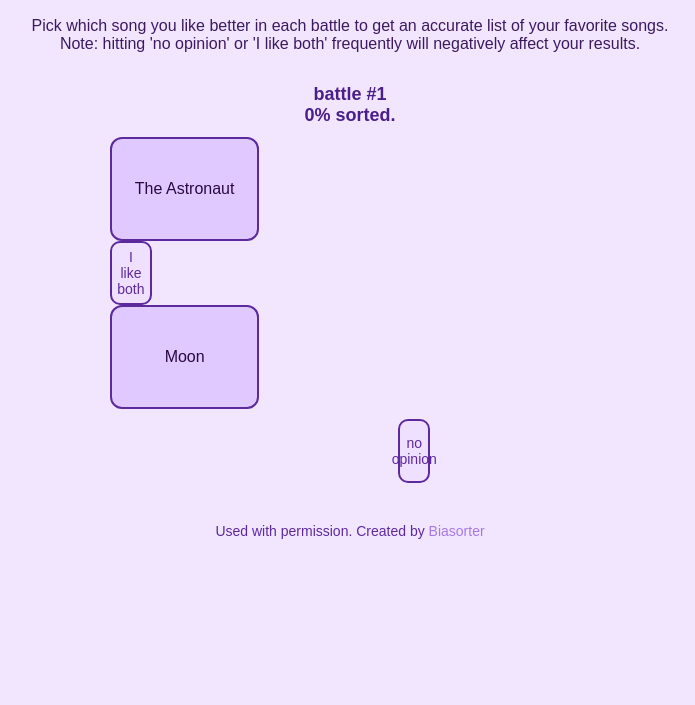
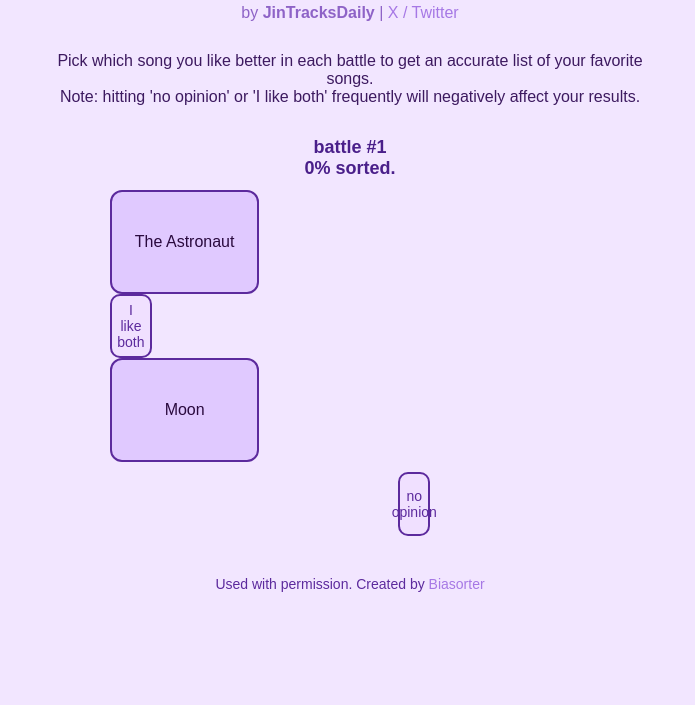
Before and after one commit to neeluus/Jin-Songs-Sorter, a plain HTML site: page index.html in a window 1280 px wide. Shown: the part 95-800 px from the top of the page, without its empty margins (290-985 px from the left). Drawn offline with Linux system fonts and the light colour scheme.

Commit message:
Update index.html

```diff
--- a/index.html
+++ b/index.html
@@ -5,21 +5,25 @@
 <title>Jin Songs Sorter</title>
 <style>
 body {
-    max-width: 700px;
-    margin: 0 auto;
-    font-family: 'Arial', sans-serif;
-    text-align: center;
+    margin: 0;
+    padding: 20px;
+    font-family: Arial, sans-serif;
     background: #f2e6ff;
     color: #2a0a3e;
+    display: flex;
+    flex-direction: column;
+    align-items: center;
 }
 h1 {
     color: #5c2a9d;
     margin-bottom: 5px;
+    text-align: center;
 }
 .subtitle {
     font-size: 16px;
     color: #8e63c7;
     margin-bottom: 20px;
+    text-align: center;
 }
 .subtitle a {
     color: #a678e5;
@@ -32,11 +36,12 @@ h1 {
     font-size: 16px;
     margin: 10px auto 20px auto;
     color: #3d1a60;
+    text-align: center;
+    max-width: 600px;
 }
 #mainTable {
     width: 100%;
     max-width: 500px;
-    margin: 0 auto;
     border-collapse: separate;
     border-spacing: 10px 10px;
     font-size: 16px;
@@ -53,6 +58,8 @@ h1 {
     justify-content: center;
     padding: 10px;
     transition: all 0.2s ease;
+    text-align: center;
+    word-wrap: break-word;
 }
 .optionCell:hover {
     background: #d1b3ff;
@@ -72,6 +79,7 @@ h1 {
     transition: all 0.2s ease;
     font-size: 14px;
     color: #5c2a9d;
+    text-align: center;
 }
 .middleCell:hover {
     background: #e0c0ff;
@@ -82,6 +90,7 @@ h1 {
     font-size: 18px;
     margin-bottom: 10px;
     color: #4a1f8a;
+    text-align: center;
 }
 #resultField table {
     border-collapse: collapse;
@@ -99,6 +108,7 @@ h1 {
     margin-top: 30px;
     font-size: 14px;
     color: #5c2a9d;
+    text-align: center;
 }
 .footer a {
     color: #a678e5;
@@ -107,13 +117,17 @@ h1 {
 .footer a:hover {
     color: #5c2a9d;
 }
+/* Responsive fix */
+@media (max-width: 480px) {
+    .optionCell, .middleCell { width: 100%; margin-bottom: 10px; }
+    #mainTable tr { display: flex; flex-direction: column; align-items: center; }
+}
 </style>
 </head>
 <body>
 
 <h1>Jin Songs Sorter</h1>
-<p class="subtitle">by <strong>JinTracksDaily</strong> |
-<a href="https://twitter.com/jindailytracks" target="_blank">X / Twitter</a></p>
+<p class="subtitle">by <strong>JinTracksDaily</strong> | <a href="https://twitter.com/jindailytracks" target="_blank">X / Twitter</a></p>
 
 <p class="instructions">
 Pick which song you like better in each battle to get an accurate list of your favorite songs.<br>
```
